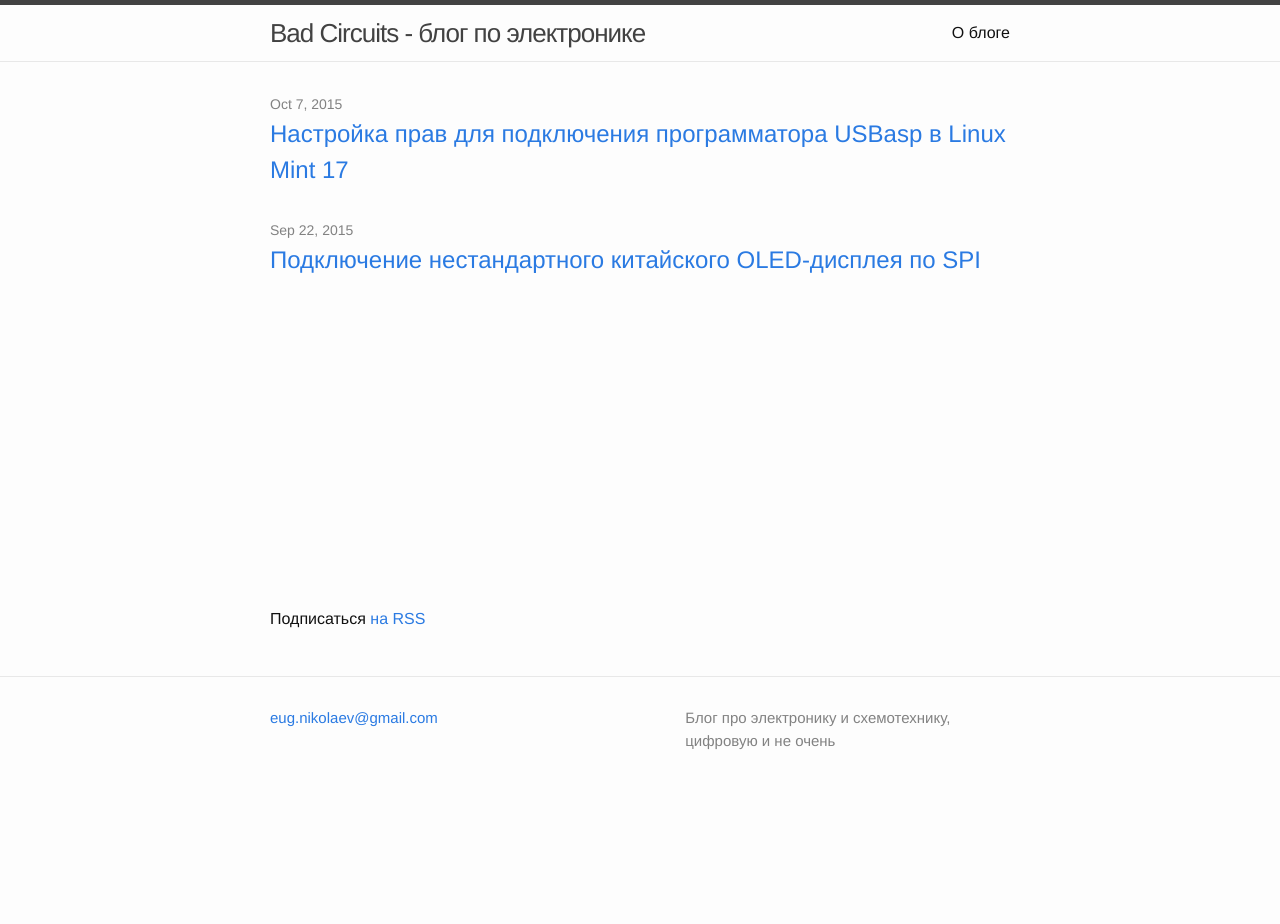
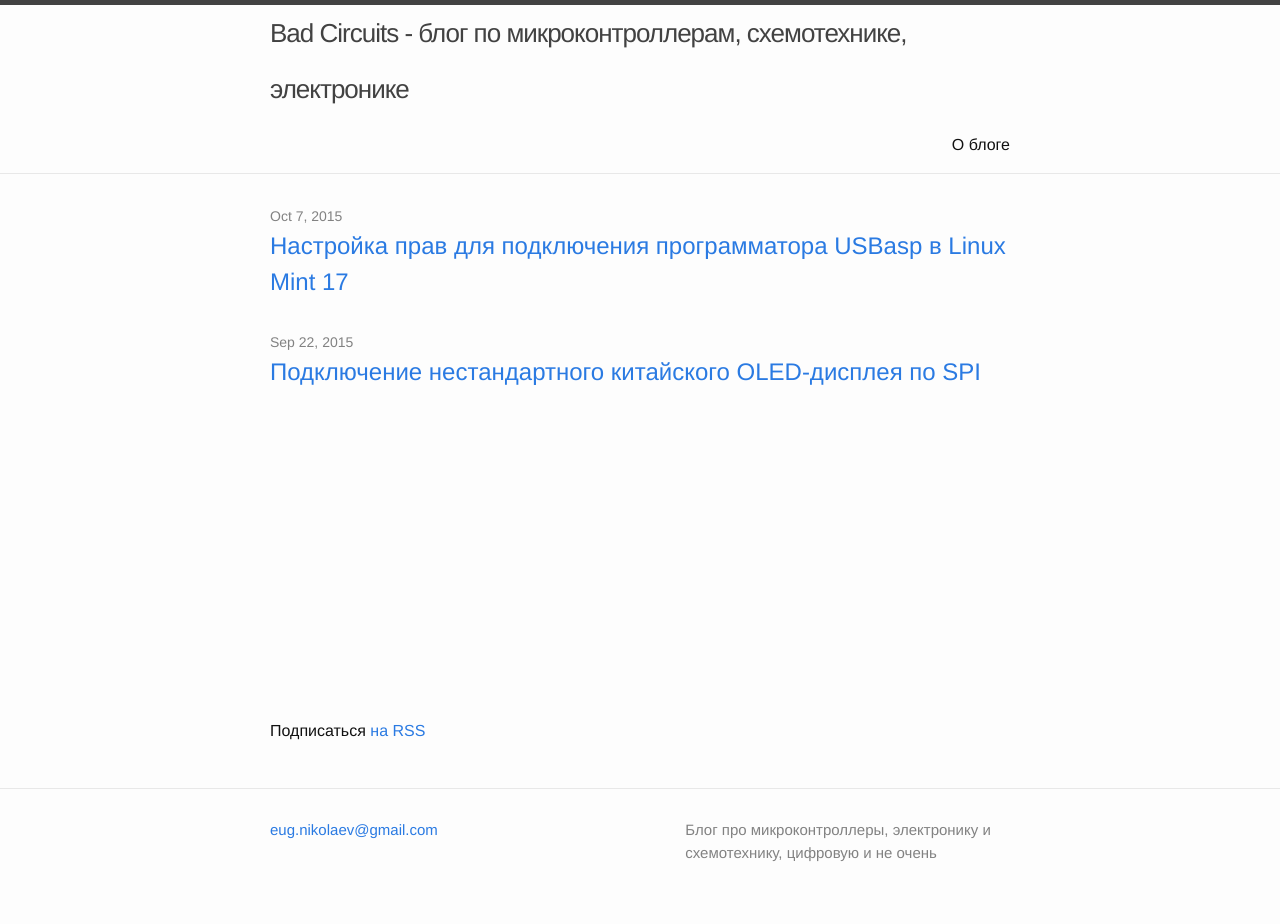
Before and after one commit to eugene-nikolaev/evgeniynickolaev.github.io, a Jekyll site: the page built from index.html, in a window 1280 px wide. Built offline with Jekyll 4.4.1, drawn with Linux system fonts in a browser that asks for light colours; Markdown is read by kramdown in place of the engine named in the settings; before the commit the page ends 900 px from its top, so only the background shows below that.

Commit message:
Change common textings

```diff
--- a/_config.yml
+++ b/_config.yml
@@ -1,8 +1,8 @@
 # Site settings
-title: Bad Circuits - блог по электронике
+title: Bad Circuits - блог по микроконтроллерам, схемотехнике, электронике
 email: eug.nikolaev@gmail.com
 description: > # this means to ignore newlines until "baseurl:"
-  Блог про электронику и схемотехнику, цифровую и не очень
+  Блог про микроконтроллеры, электронику и схемотехнику, цифровую и не очень
 markdown: redcarpet
 highlighter: "pygments"
 baseurl: "" # the subpath of your site, e.g. /blog/
```
Also changed, not shown: about.md (+1 -1 lines).
